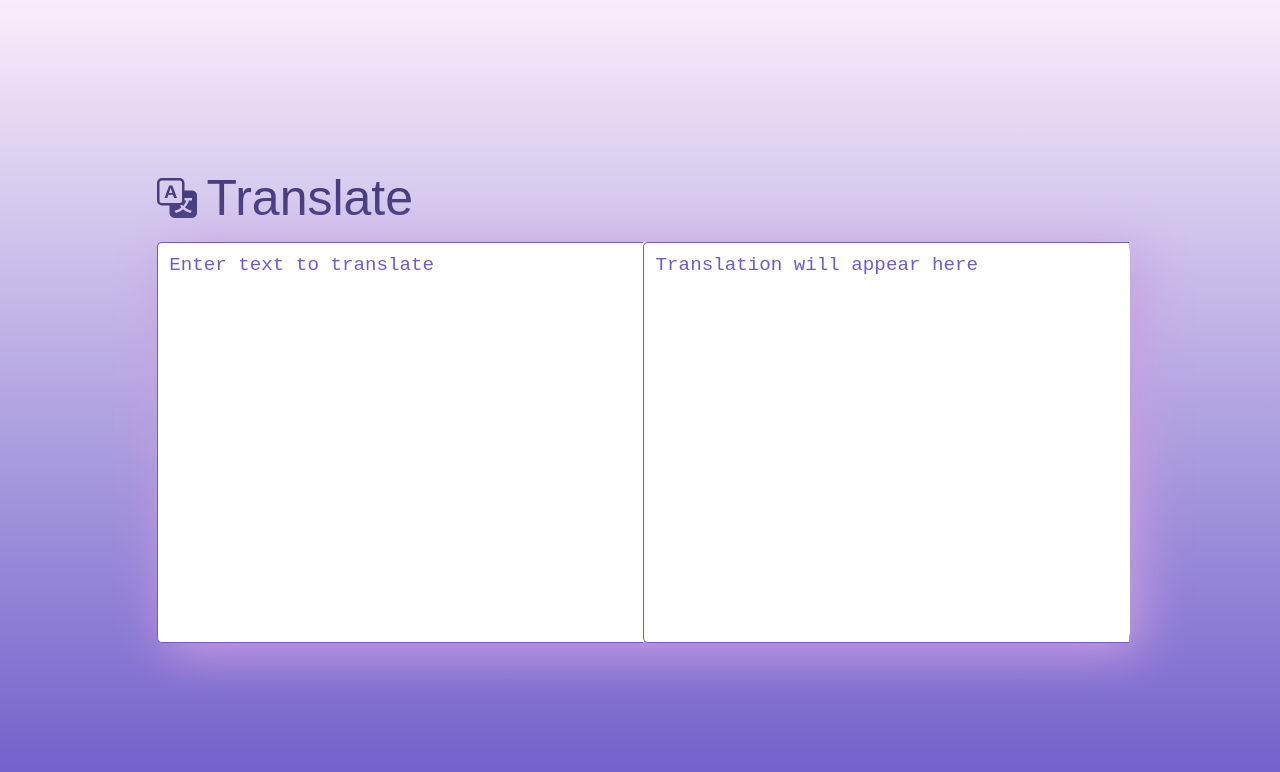
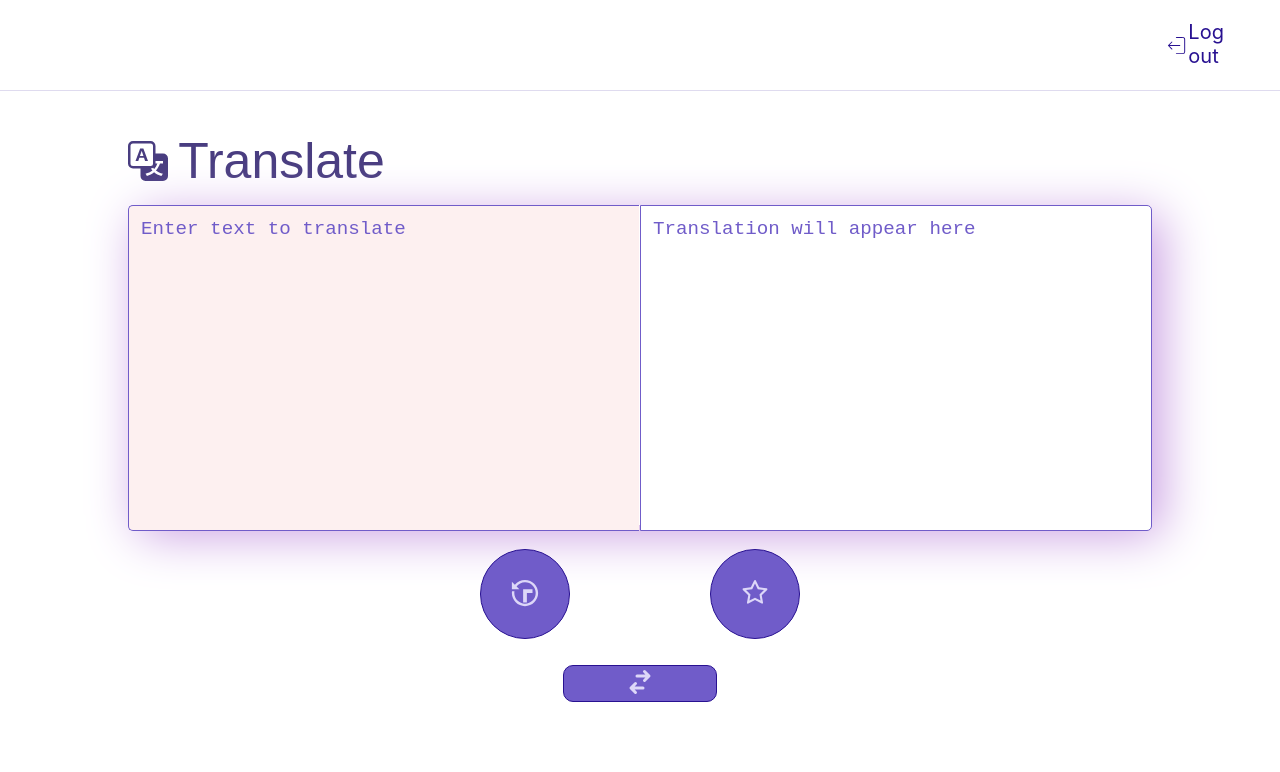
Before and after one commit to jatannoury/EN_FR-translator, a React (Create React App) app in the folder front-end/: page /Home in a window 1280 px wide. Shown: the top 772 px of the page. Built offline with nearby package versions, Linux system fonts and the light colour scheme.

Commit message:
FRONT-END | ADD - Adding Header component+buttons

```diff
--- a/front-end/src/App.css
+++ b/front-end/src/App.css
@@ -13,6 +13,7 @@ body {
   align-items: center;
   background-image: linear-gradient(to bottom, #f8eefa, #705cc9);
   height: 100%;
+  width: 100%;
 }
 
 .signup_container {
--- /dev/null
+++ b/front-end/src/components/Header.jsx
@@ -0,0 +1,26 @@
+import React from "react";
+import { CiLogout } from "react-icons/ci";
+import { Link, useNavigate } from "react-router-dom";
+import { toast } from "react-toastify";
+
+const Header = () => {
+  const navigate = useNavigate();
+
+  const handle_log_out = (e) => {
+    navigate("/signIn");
+
+    setTimeout(() => {
+      toast.success("Logged Out");
+    }, 1000);
+  };
+  return (
+    <div className="header_main_container">
+      <div className="header_sub_container" onClick={handle_log_out}>
+        <CiLogout size={25} />
+        <p>Log out</p>
+      </div>
+    </div>
+  );
+};
+
+export default Header;
--- a/front-end/src/screens/Home.jsx
+++ b/front-end/src/screens/Home.jsx
@@ -1,13 +1,19 @@
 import React from "react";
 import "../stylesheets/home.css";
-import {BsTranslate} from "react-icons/bs"
+import { BsTranslate } from "react-icons/bs";
+import { GoHistory } from "react-icons/go";
+import { HiSwitchHorizontal } from "react-icons/hi";
+import { AiOutlineStar } from "react-icons/ai";
+import Header from "../components/Header";
+
 const Home = () => {
+
   return (
     <div className="main_container home_page">
-
+      <Header/>
       <div className="title_container">
         <BsTranslate size={40} />
-        <p >Translate</p>
+        <p>Translate</p>
       </div>
       <div className="translator_container">
         <div className="input_container">
@@ -25,6 +31,19 @@ const Home = () => {
           ></textarea>
         </div>
       </div>
+      <div className="extra_buttons_container">
+        <button className="extra_button">
+          <GoHistory size={30} className="extra_buttons_icons" />
+        </button>
+        <button className="extra_button">
+          <AiOutlineStar size={30} className="extra_buttons_icons" />
+        </button>
+      </div>
+      <div className="translate_button_container">
+        <button className="translate_button">
+          <HiSwitchHorizontal size={30} className="switch_languages" />
+        </button>
+      </div>
     </div>
   );
 };
--- a/front-end/src/screens/SignIn.jsx
+++ b/front-end/src/screens/SignIn.jsx
@@ -12,6 +12,7 @@ const SignIn = () => {
   });
   const handleSubmit = (e) => {
     e.preventDefault();
+
     axiosInstance.sign_in(formData).then((res) => {
       if (res === 200) {
         toast.success("Logged In!");
--- a/front-end/src/stylesheets/home.css
+++ b/front-end/src/stylesheets/home.css
@@ -6,19 +6,19 @@ body {
 
 .main_container {
   display: flex;
-  justify-content: center;
+  justify-content: flex-start;
   align-items: center;
   flex-direction: column;
   height: 100%;
-  width: 80%;
+  width: 100%;
   height: 100%;
   gap: 0.5%;
-  padding-left: 0.5%;
+  background-color: #ffffff;
 }
 
 .translator_container {
-  width: 95%;
-  height: 50%;
+  width: 80%;
+  height: 40%;
   border-radius: 10px;
   background-color: #ffffff;
   box-shadow: 10px 10px 50px rgba(201, 158, 226, 1);
@@ -52,6 +52,7 @@ h1 {
   resize: none;
   color: #705cc9;
   font-family: "Courier New", Courier, monospace;
+  background-color: #fdf0f0;
 }
 
 .output_container {
@@ -73,9 +74,8 @@ textarea::placeholder {
   padding: 2.35%;
   border-radius: 5px;
   border: 1px solid #705cc9;
-  border-right: none;
-  border-top-right-radius: 0;
-  border-bottom-right-radius: 0;
+  border-top-left-radius: 0;
+  border-bottom-left-radius: 0;
   font-size: 120%;
   font-weight: 300;
   resize: none;
@@ -84,7 +84,7 @@ textarea::placeholder {
 }
 
 .title_container {
-  width: 95%;
+  width: 80%;
   height: 10%;
   display: flex;
   justify-content: flex-start;
@@ -97,3 +97,82 @@ textarea::placeholder {
 .title_container p {
   font-size: 50px;
 }
+
+.header_main_container {
+  display: flex;
+  justify-content: flex-end;
+  align-items: center;
+  width: 100%;
+  margin-bottom: 2%;
+  font-size: 20px;
+  font-weight: 400;
+  cursor: pointer;
+  border-bottom:  0.1px solid rgba(40, 17, 145, 0.15)
+}
+.header_main_container p {
+  padding-bottom: 2px;
+}
+.header_sub_container:hover {
+  opacity: 0.5;
+  text-decoration: underline;
+}
+.header_sub_container {
+  width: 7%;
+  display: flex;
+  justify-content: flex-end;
+  align-items: center;
+  color: #281191;
+  gap: 0.5%;
+  margin-right: 2%;
+}
+.translate_button_container .translate_button {
+  border-radius: 10px;
+  border: 1px solid #281191;
+  background-color: #705cc9;
+  color: #ddd7f8;
+  margin-top: 5%;
+  width: 15%;
+}
+.translate_button {
+  cursor: pointer;
+}
+.translate_button_container :hover {
+  box-shadow: 0px 1px 10px #281191;
+
+  color: #281191;
+}
+.translate_button_container {
+  display: flex;
+  justify-content: center;
+  align-items: center;
+  width: 80%;
+  height: 5%;
+}
+.switch_languages:hover{
+    box-shadow: none;
+}
+.extra_buttons_container{
+    margin-top: 2%;
+    display: flex;
+    justify-content: space-between;
+    align-items: center;
+    width: 25%;
+    height:10%
+}
+.extra_button{
+    height: 90px;
+    width: 90px;
+    border-radius: 45px;
+    border: 1px solid #281191;
+  background-color: #705cc9;
+  color: #ddd7f8;;
+}
+.extra_buttons_container :hover {
+  box-shadow: 0px 1px 10px #281191;
+
+  color: #281191;
+}
+.extra_buttons_icons:hover{
+        box-shadow: none;
+
+}
```
Also changed, not shown: 1 other file (tests, documents, lock files or other folders).
